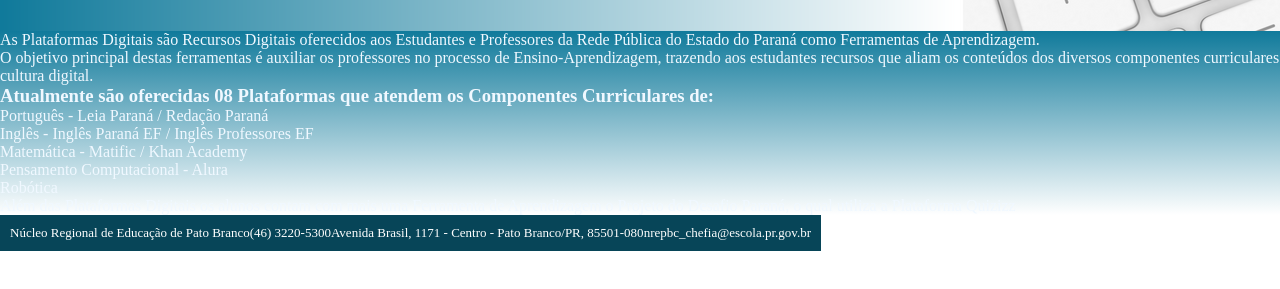
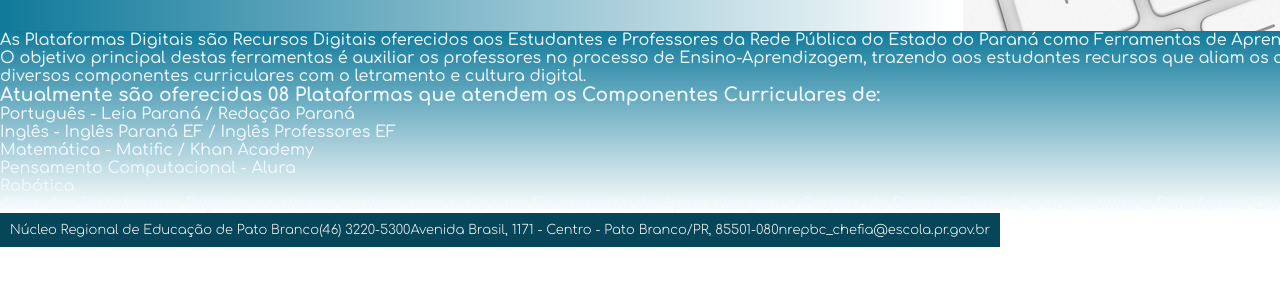
Before and after one commit to Prof-Lis/Embaixadores, a plain HTML site: page index.html in a window 1280 px wide. Shown: the part 119-408 px from the top of the page. Drawn offline with Linux system fonts and the light colour scheme; a web font is replaced by a local one.

Commit message:
inserindo fontes

```diff
--- a/style.css
+++ b/style.css
@@ -1,4 +1,5 @@
 @import url('https://fonts.googleapis.com/css2?family=Fredericka+the+Great&display=swap');
+@import url('https://fonts.googleapis.com/css2?family=Comfortaa:wght@300;500;700&display=swap');
 
 
 *{
@@ -37,6 +38,7 @@ body{
     background-color: #107A9B;
     background-image: linear-gradient(#107A9B,#ffffff);
     color:aliceblue;
+    font-family: 'Comfortaa', cursive;
 }
 .rodape{
     clear: both;
@@ -52,4 +54,5 @@ body{
 .rodape h4{
     font-weight: lighter;
     font-size: small;
+    font-family: 'Comfortaa', cursive;
 }
```
